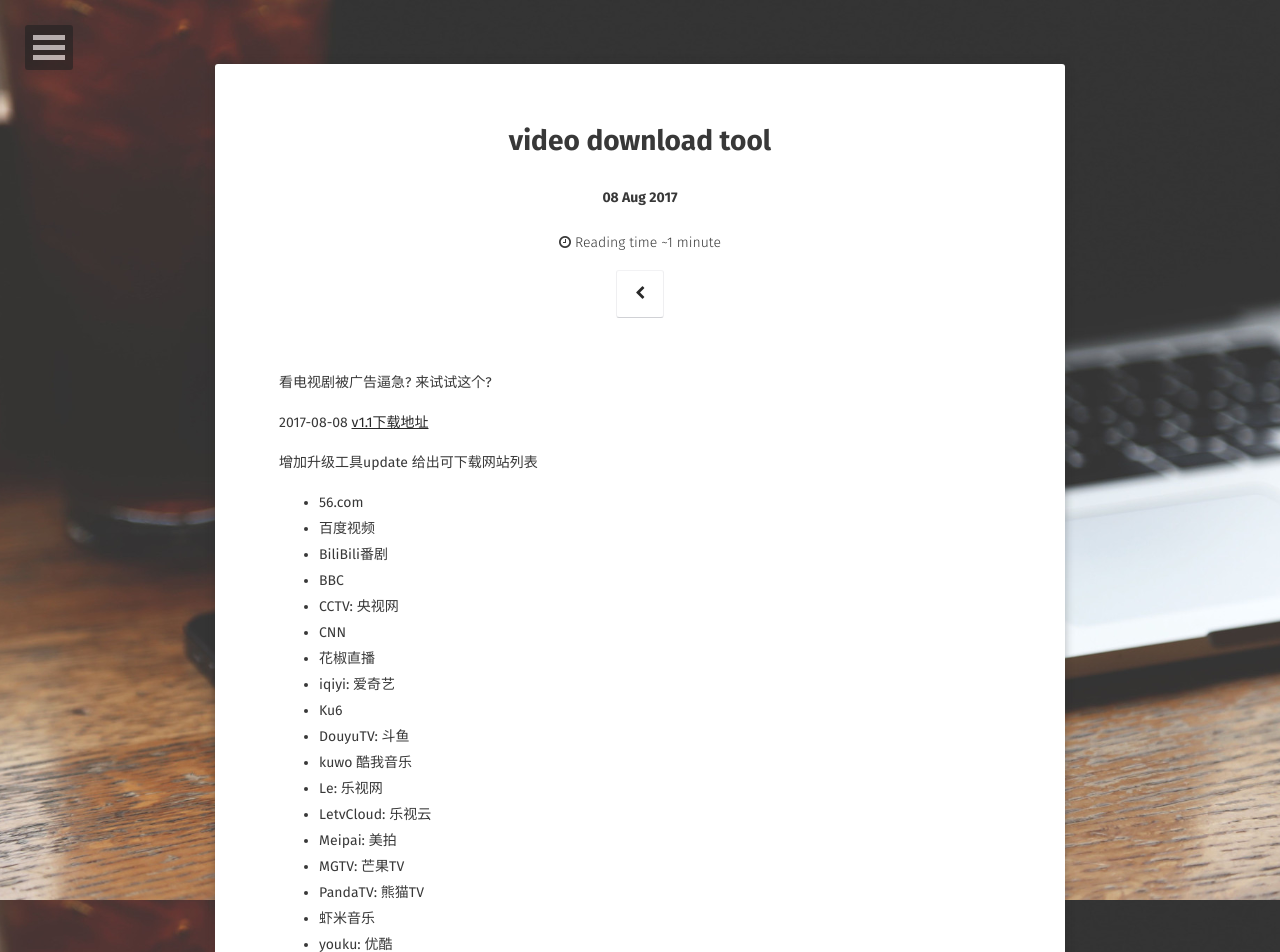
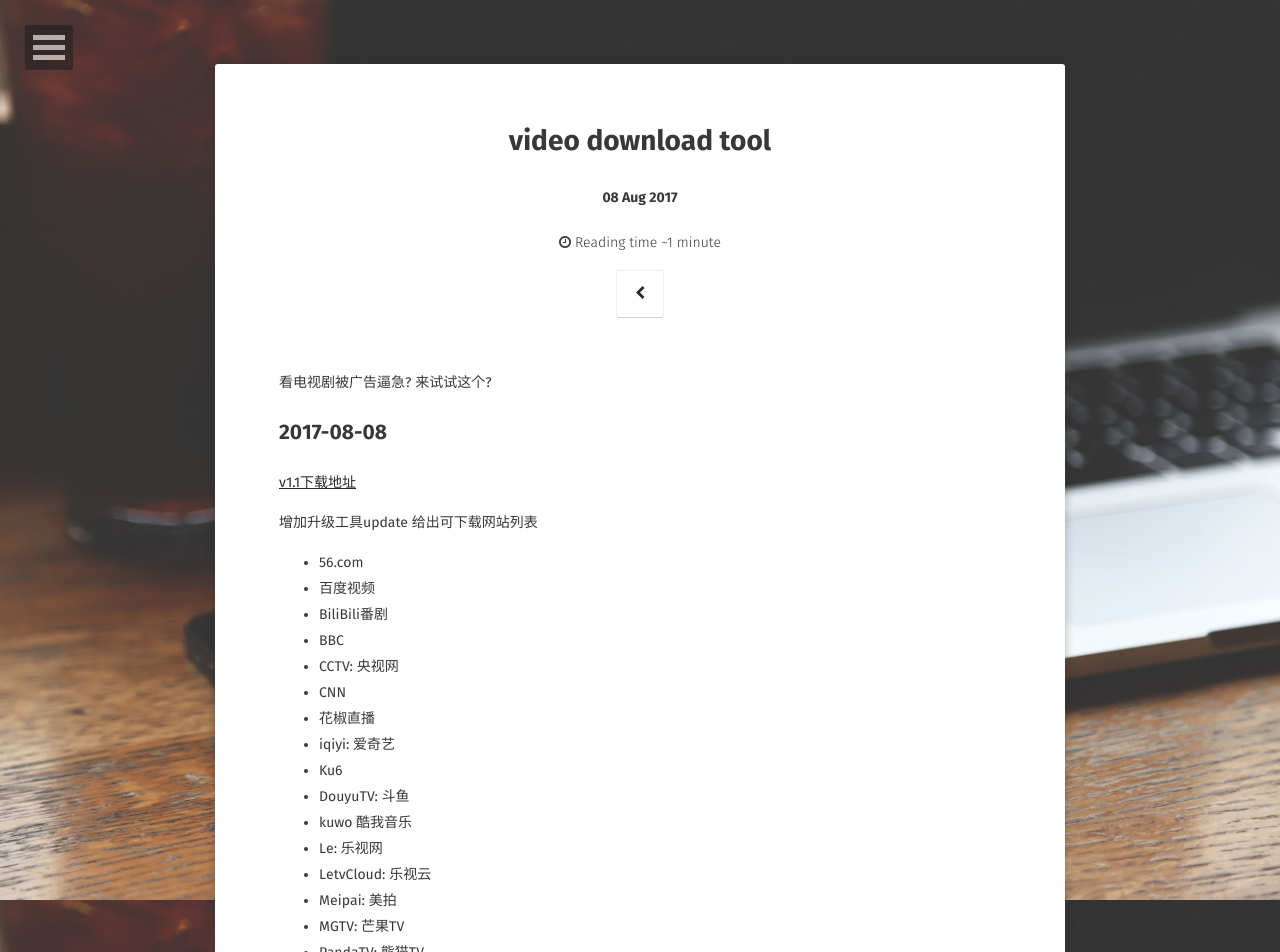
Before and after one commit to Lavinci/lavinci.github.io, a Jekyll site: the page built from _posts/2017-08-08-Works-down1.md, in a window 1280 px wide. Shown: the top 952 px of the page. Built offline with Jekyll 4.4.1, drawn with Linux system fonts in a browser that asks for light colours; some web fonts are replaced; comment, search, counter and statistics services are not loaded.

Commit message:
ch title

```diff
--- a/_posts/2017-08-08-Works-down1.md
+++ b/_posts/2017-08-08-Works-down1.md
@@ -10,7 +10,7 @@
 看电视剧被广告逼急?
 来试试这个?
 
-2017-08-08
+## 2017-08-08
 [v1.1下载地址](https://www.lavinci.top/down/zxDown1_1.rar)
 
 增加升级工具update
```
Also changed, not shown: other parts of _posts/2017-08-08-Works-down1.md (+1 -1 lines).
